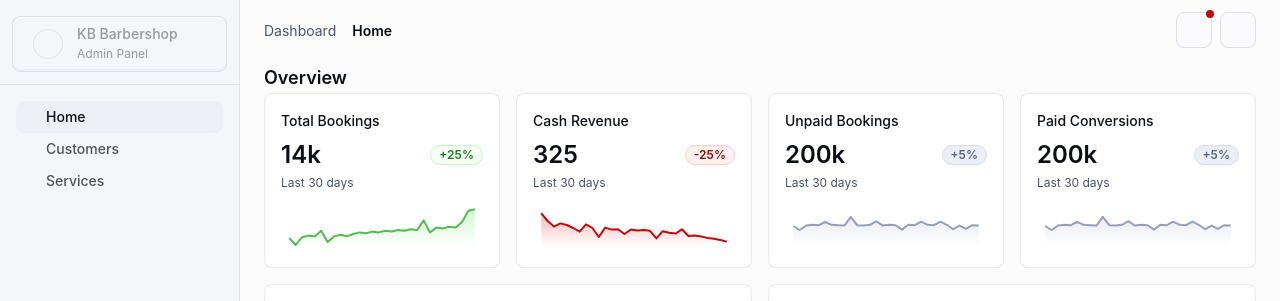
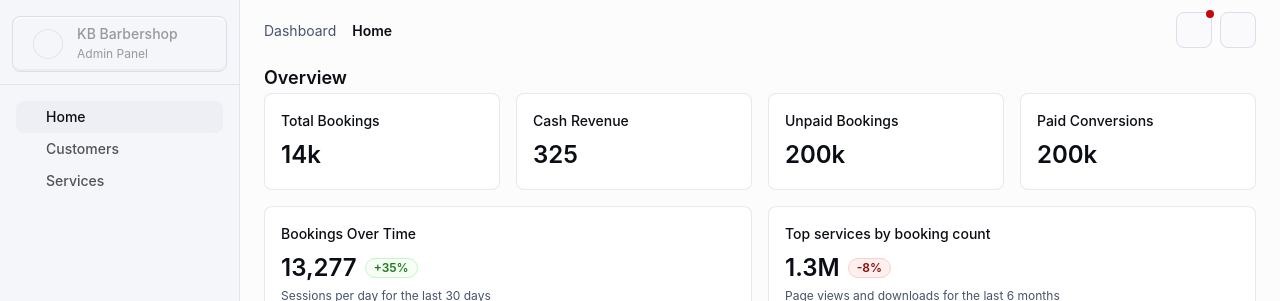
Before and after one commit to Millenmark/booking-app-client, a Next.js app in the folder apps/admin/: page / in a window 1280 px wide. Shown: the top 301 px of the page. Built offline with nearby package versions, Linux system fonts and the light colour scheme; some icons are missing.

Commit message:
mod: layout the ui

```diff
--- a/apps/admin/src/components/MainGrid.tsx
+++ b/apps/admin/src/components/MainGrid.tsx
@@ -18,7 +18,7 @@ const data: StatCardProps[] = [
   {
     title: "Total Bookings",
     value: "14k",
-    interval: "Last 30 days",
+    interval: "",
     trend: "up",
     data: [
       200, 24, 220, 260, 240, 380, 100, 240, 280, 240, 300, 340, 320, 360, 340,
@@ -28,7 +28,7 @@ const data: StatCardProps[] = [
   {
     title: "Cash Revenue",
     value: "325",
-    interval: "Last 30 days",
+    interval: "",
     trend: "down",
     data: [
       1640, 1250, 970, 1130, 1050, 900, 720, 1080, 900, 450, 920, 820, 840, 600,
@@ -39,7 +39,7 @@ const data: StatCardProps[] = [
   {
     title: "Unpaid Bookings",
     value: "200k",
-    interval: "Last 30 days",
+    interval: "",
     trend: "neutral",
     data: [
       500, 400, 510, 530, 520, 600, 530, 520, 510, 730, 520, 510, 530, 620, 510,
@@ -49,7 +49,7 @@ const data: StatCardProps[] = [
   {
     title: "Paid Conversions",
     value: "200k",
-    interval: "Last 30 days",
+    interval: "",
     trend: "neutral",
     data: [
       500, 400, 510, 530, 520, 600, 530, 520, 510, 730, 520, 510, 530, 620, 510,
--- a/apps/admin/src/components/StatCard.tsx
+++ b/apps/admin/src/components/StatCard.tsx
@@ -54,6 +54,8 @@ export default function StatCard({
   const theme = useTheme();
   const daysInWeek = getDaysInMonth(4, 2024);
 
+  // console.log("Days in week", daysInWeek);
+
   const trendColors = {
     up:
       theme.palette.mode === "light"
@@ -97,13 +99,13 @@ export default function StatCard({
               <Typography variant="h4" component="p">
                 {value}
               </Typography>
-              <Chip size="small" color={color} label={trendValues[trend]} />
+              {/* <Chip size="small" color={color} label={trendValues[trend]} /> */}
             </Stack>
             <Typography variant="caption" sx={{ color: "text.secondary" }}>
               {interval}
             </Typography>
           </Stack>
-          <Box sx={{ width: "100%", height: 50 }}>
+          {/* <Box sx={{ width: "100%", height: 50 }}>
             <SparkLineChart
               color={chartColor}
               data={data}
@@ -122,7 +124,7 @@ export default function StatCard({
             >
               <AreaGradient color={chartColor} id={`area-gradient-${value}`} />
             </SparkLineChart>
-          </Box>
+          </Box> */}
         </Stack>
       </CardContent>
     </Card>
```
